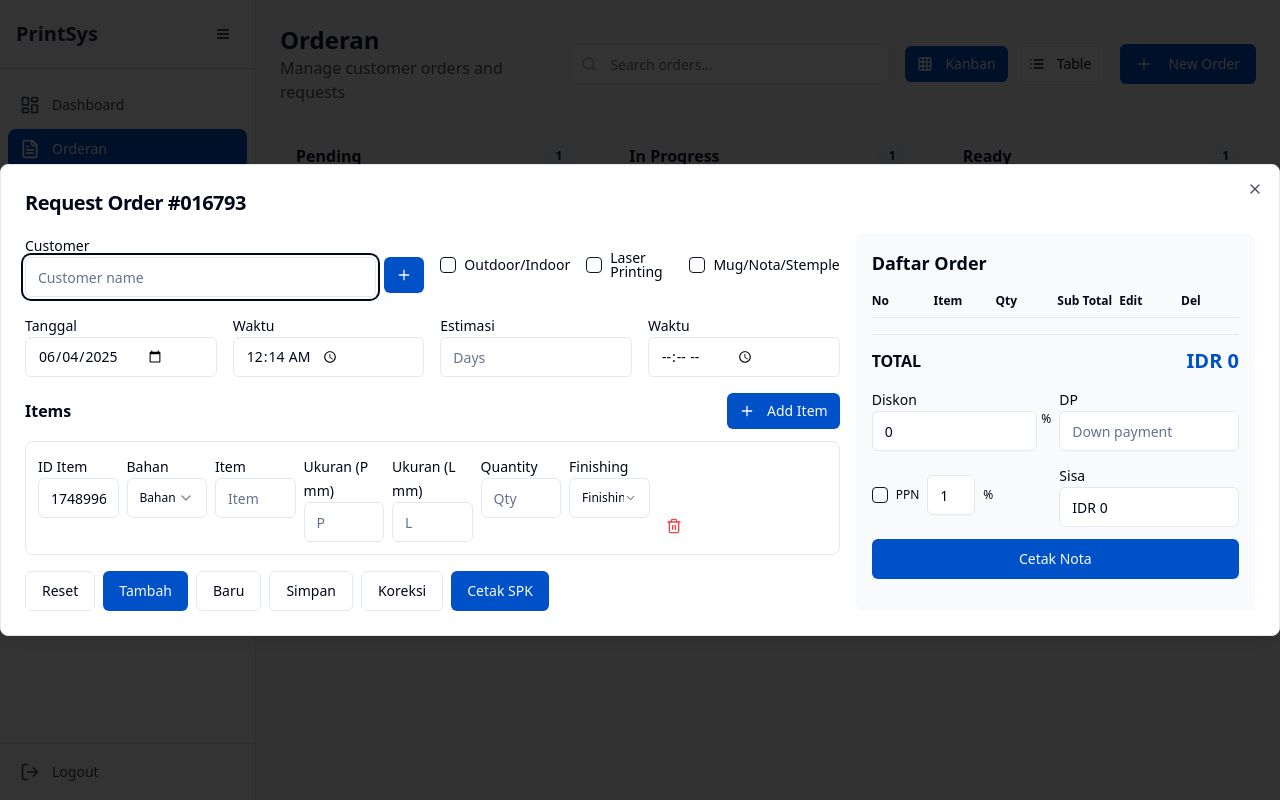
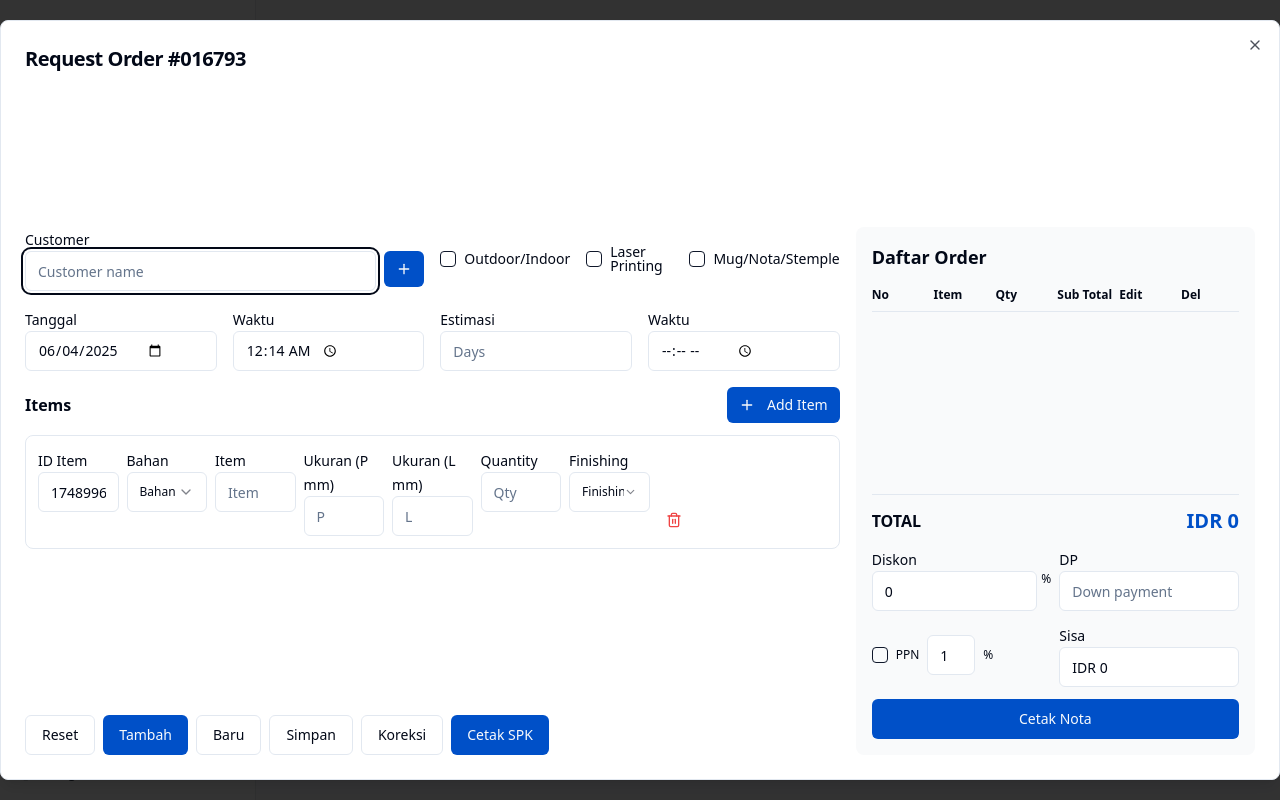
Before and after one commit to milawidyalestari/studio-pos, a React (Vite) app: page /orderan in a window 1280 px wide. Both pictures are taken after a click on the button "New Order". Built offline with nearby package versions, Linux system fonts and the light colour scheme.

Commit message:
Make request order page taller
Increase the height of the request order page.

```diff
--- a/src/components/RequestOrderModal.tsx
+++ b/src/components/RequestOrderModal.tsx
@@ -1,4 +1,3 @@
-
 import React, { useState, useEffect } from 'react';
 import { Dialog, DialogContent, DialogHeader, DialogTitle } from '@/components/ui/dialog';
 import { Button } from '@/components/ui/button';
@@ -212,14 +211,14 @@ const RequestOrderModal = ({ open, onClose, onSubmit }: RequestOrderModalProps)
 
   return (
     <Dialog open={open} onOpenChange={onClose}>
-      <DialogContent className="max-w-7xl max-h-[90vh] overflow-y-auto">
+      <DialogContent className="max-w-7xl h-[95vh] max-h-[95vh] overflow-y-auto">
         <DialogHeader>
           <DialogTitle className="text-xl font-bold">Request Order {formData.orderNumber}</DialogTitle>
         </DialogHeader>
 
-        <form onSubmit={handleSubmit} className="grid grid-cols-12 gap-4">
+        <form onSubmit={handleSubmit} className="grid grid-cols-12 gap-4 h-full">
           {/* Left Side - Order Details */}
-          <div className="col-span-8 space-y-4">
+          <div className="col-span-8 space-y-4 flex flex-col">
             {/* Customer Info */}
             <div className="grid grid-cols-2 gap-4">
               <div>
@@ -306,7 +305,7 @@ const RequestOrderModal = ({ open, onClose, onSubmit }: RequestOrderModalProps)
             </div>
 
             {/* Items */}
-            <div className="space-y-3">
+            <div className="space-y-3 flex-1 min-h-0">
               <div className="flex justify-between items-center">
                 <Label className="text-base font-semibold">Items</Label>
                 <Button type="button" onClick={addItem} size="sm" className="bg-[#0050C8] hover:bg-[#003a9b]">
@@ -314,8 +313,9 @@ const RequestOrderModal = ({ open, onClose, onSubmit }: RequestOrderModalProps)
                 </Button>
               </div>
 
+              <div className="overflow-y-auto max-h-80">
                 {formData.items.map((item, index) => (
-                <div key={index} className="grid grid-cols-9 gap-2 p-3 border rounded-lg">
+                  <div key={index} className="grid grid-cols-9 gap-2 p-3 border rounded-lg mb-3">
                     <div>
                       <Label>ID Item</Label>
                       <Input
@@ -412,9 +412,10 @@ const RequestOrderModal = ({ open, onClose, onSubmit }: RequestOrderModalProps)
                   </div>
                 ))}
               </div>
+            </div>
 
             {/* Action Buttons */}
-            <div className="flex space-x-2">
+            <div className="flex space-x-2 mt-auto">
               <Button type="button" variant="outline" onClick={resetForm}>Reset</Button>
               <Button type="button" onClick={addToOrderList} className="bg-[#0050C8] hover:bg-[#003a9b]">Tambah</Button>
               <Button type="button" variant="outline">Baru</Button>
@@ -425,10 +426,10 @@ const RequestOrderModal = ({ open, onClose, onSubmit }: RequestOrderModalProps)
           </div>
 
           {/* Right Side - Order Summary */}
-          <div className="col-span-4 bg-gray-50 p-4 rounded-lg">
+          <div className="col-span-4 bg-gray-50 p-4 rounded-lg flex flex-col h-full">
             <h3 className="text-lg font-semibold mb-4">Daftar Order</h3>
 
-            <div className="space-y-2 mb-4 max-h-60 overflow-y-auto">
+            <div className="space-y-2 mb-4 flex-1 overflow-y-auto">
               <div className="grid grid-cols-6 gap-1 text-xs font-semibold border-b pb-2">
                 <span>No</span>
                 <span>Item</span>
@@ -475,7 +476,7 @@ const RequestOrderModal = ({ open, onClose, onSubmit }: RequestOrderModalProps)
               ))}
             </div>
 
-            <div className="space-y-3 border-t pt-3">
+            <div className="space-y-3 border-t pt-3 mt-auto">
               <div className="flex justify-between items-center">
                 <span className="font-semibold">TOTAL</span>
                 <span className="text-xl font-bold text-[#0050C8]">{formatCurrency(totalPrice)}</span>
```
Lines whose indentation alone changed are shown as unchanged.
